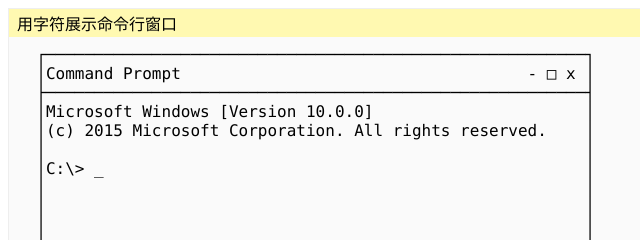
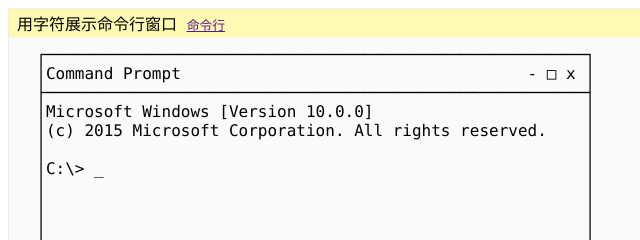
Before and after one commit to Guiwei/Guiwei.github.io, a plain HTML site: page IT uncategorized.html in a window 1280 px wide. Shown: the top 240 px of the page, 0-640 px from the left. Drawn offline with Linux system fonts and the light colour scheme.

Commit message:
tag usage example

```diff
--- a/IT uncategorized.html
+++ b/IT uncategorized.html
@@ -6,7 +6,7 @@
 <meta name="viewport" content="width=device-width, initial-scale=1"/>
 <link rel="stylesheet" type="text/css" href="css/mystyle.css" />
 </head>
-<body><div class="item"><pre class="itemTitle">用字符展示命令行窗口</pre><pre class="itemTextNoWrap">
+<body><div class="item"><pre class="itemTitle">用字符展示命令行窗口 <a href="">命令行</a></pre><pre class="itemTextNoWrap">
   ┌────────────────────────────────────────────────────────┐
   │Command Prompt                                    - □ x │
   ├────────────────────────────────────────────────────────┤
--- a/css/mystyle.css
+++ b/css/mystyle.css
@@ -4,6 +4,9 @@ body {
 }
 pre {
   font: 1em consolas,Monospace;
+}
+pre a {
+  font: 0.8em consolas,Monospace;
 }
 .item {
   padding: 0;
```
